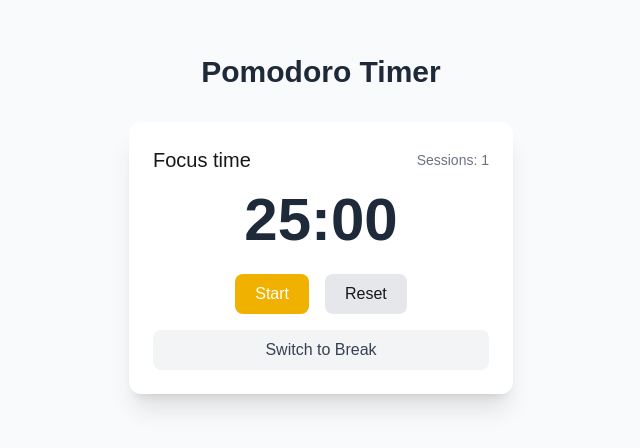
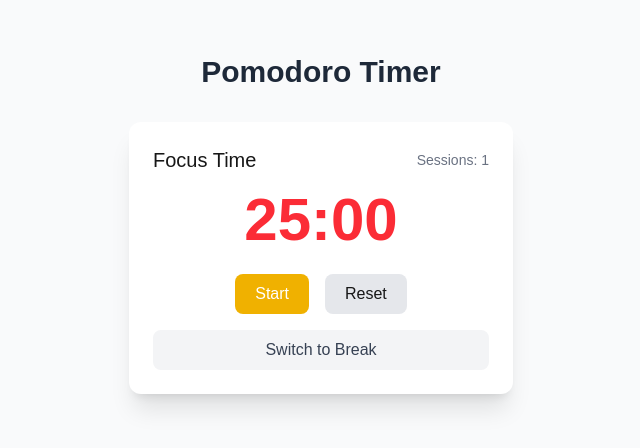
Before and after one commit to sotluf/pomodoro-timer, a Next.js app: page / in a window 1280 px wide. Shown: the part 176-624 px from the top of the page, without its empty margins (319-959 px from the left). Built offline with nearby package versions, Linux system fonts and the light colour scheme.

Commit message:
feat: add break mode and switch mode functionality

```diff
--- a/components/timer.tsx
+++ b/components/timer.tsx
@@ -3,7 +3,8 @@
 import useTimer from "@/hooks/useTimer";
 
 export default function Timer() {
-  const { mode, timeLeft, toggleTimer, isActive, resetTimer } = useTimer();
+  const { mode, timeLeft, toggleTimer, isActive, resetTimer, switchMode } =
+    useTimer();
 
   // Format timeLeft from seconds to mm:ss
   const minutes = Math.floor(timeLeft / 60);
@@ -13,25 +14,38 @@ export default function Timer() {
   return (
     <div className="max-w-sm bg-white shadow-xl w-full p-6 rounded-xl">
       <div className="flex items-center justify-between mb-4">
-        <h2 className="text-xl font-medium">Focus time</h2>
+        <h2 className="text-xl font-medium">
+          {mode === "focus" ? "Focus Time" : "Break Time"}
+        </h2>
         <div className="text-sm text-gray-500">Sessions: 1</div>
       </div>
 
-      <div className="text-6xl font-bold text-center mb-6 text-gray-800">
+      <div
+        className={`text-6xl font-bold text-center mb-6 ${mode === "focus" ? "text-red-500" : "text-green-500"}`}
+      >
         {formattedTime}
       </div>
 
       <div className="flex justify-center gap-4 mb-4">
-        <button onClick={toggleTimer} className="bg-yellow-500 hover:bg-yellow-600 px-5 py-2 text-white rounded-lg cursor-pointer">
+        <button
+          onClick={toggleTimer}
+          className="bg-yellow-500 hover:bg-yellow-600 px-5 py-2 text-white rounded-lg cursor-pointer"
+        >
           {isActive ? "Pause" : "Start"}
         </button>
-        <button onClick={resetTimer} className="bg-gray-200 hover:bg-gray-300 px-5 py-2 rounded-lg cursor-pointer">
+        <button
+          onClick={resetTimer}
+          className="bg-gray-200 hover:bg-gray-300 px-5 py-2 rounded-lg cursor-pointer"
+        >
           Reset
         </button>
       </div>
 
-      <button className="w-full bg-gray-100 hover:bg-gray-200 text-gray-700 py-2 rounded-lg cursor-pointer">
-        Switch to Break
+      <button
+        onClick={switchMode}
+        className="w-full bg-gray-100 hover:bg-gray-200 text-gray-700 py-2 rounded-lg cursor-pointer"
+      >
+        Switch to {mode === "focus" ? "Break" : "Focus"}
       </button>
     </div>
   );
--- a/hooks/useTimer.tsx
+++ b/hooks/useTimer.tsx
@@ -24,6 +24,12 @@ export default function useTimer() {
     setTimeLeft(getDuration(mode));
   };
 
+  const switchMode = () => {
+    const newMode = mode === "focus" ? "break" : "focus";
+    setMode(newMode);
+    setTimeLeft(getDuration(newMode));
+  };
+
   useEffect(() => {
     let interval: NodeJS.Timeout | null = null;
 
@@ -48,5 +54,6 @@ export default function useTimer() {
     toggleTimer,
     isActive,
     resetTimer,
+    switchMode,
   };
 }
```
